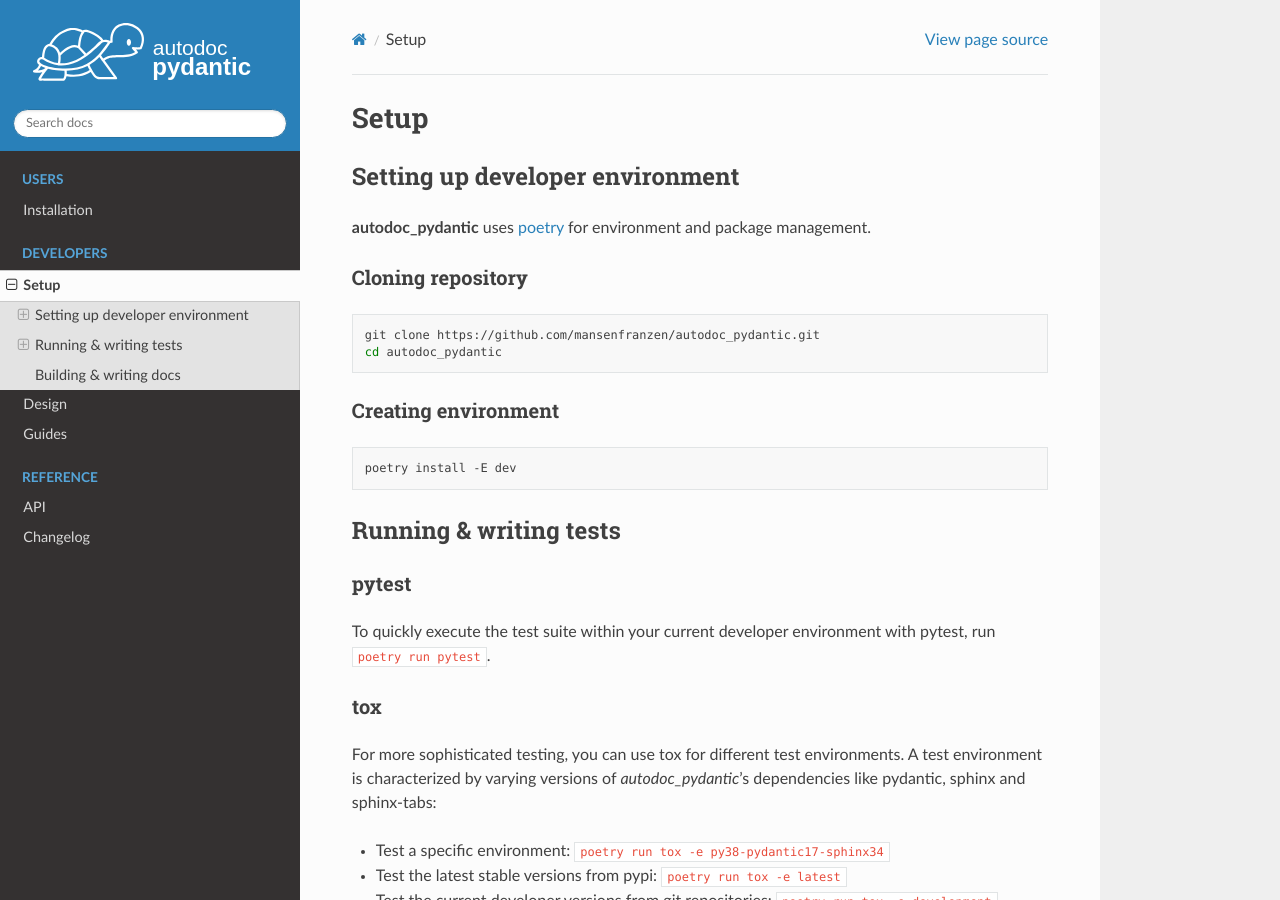
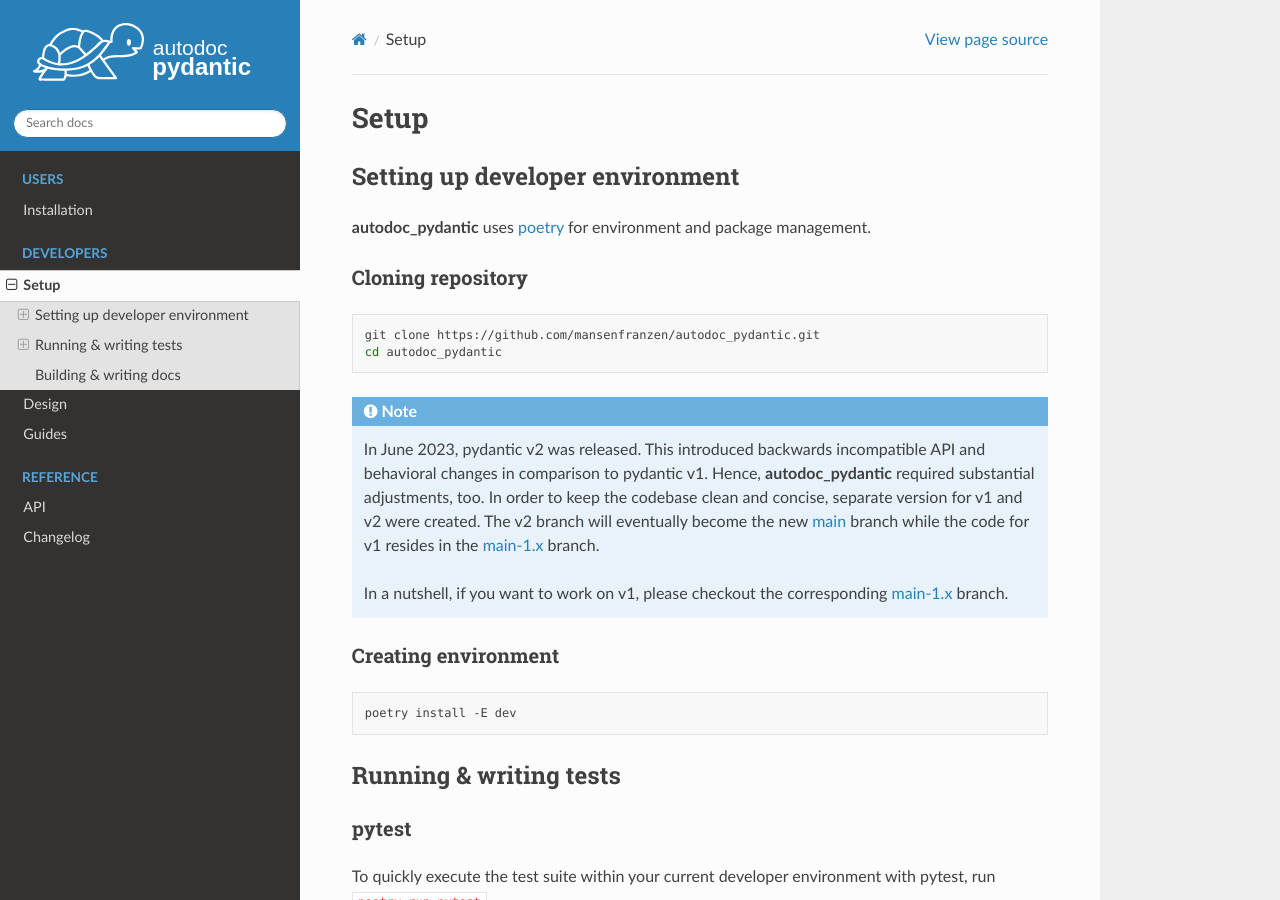
Before and after one commit to mansenfranzen/autodoc_pydantic, a Sphinx documentation site: the page built from docs/source/developers/setup.rst, in a window 1280 px wide and 900 px high. Built offline with Sphinx 7.4.7 and the Read the Docs theme 2.0.0, drawn with Linux system fonts in a browser that asks for light colours; pages that are not in the unit, such as notebooks, are missing from menus; a script that is not in the unit is left out.

Commit message:
Add note about separate v1/v2 branches.

```diff
--- a/docs/source/developers/setup.rst
+++ b/docs/source/developers/setup.rst
@@ -16,6 +16,18 @@
 
    git clone https://github.com/mansenfranzen/autodoc_pydantic.git
    cd autodoc_pydantic
+
+.. note::
+
+   In June 2023, pydantic v2 was released. This introduced backwards
+   incompatible API and behavioral changes in comparison to pydantic v1. Hence,
+   **autodoc_pydantic** required substantial adjustments, too. In order to keep
+   the codebase clean and concise, separate version for v1 and v2 were created.
+   The v2 branch will eventually become the new `main <asd>`_ branch while the
+   code for v1 resides in the `main-1.x <asd>`_ branch.
+
+   In a nutshell, if you want to work on v1, please checkout the corresponding
+   `main-1.x <asd>`_ branch.
 
 Creating environment
 --------------------
```
